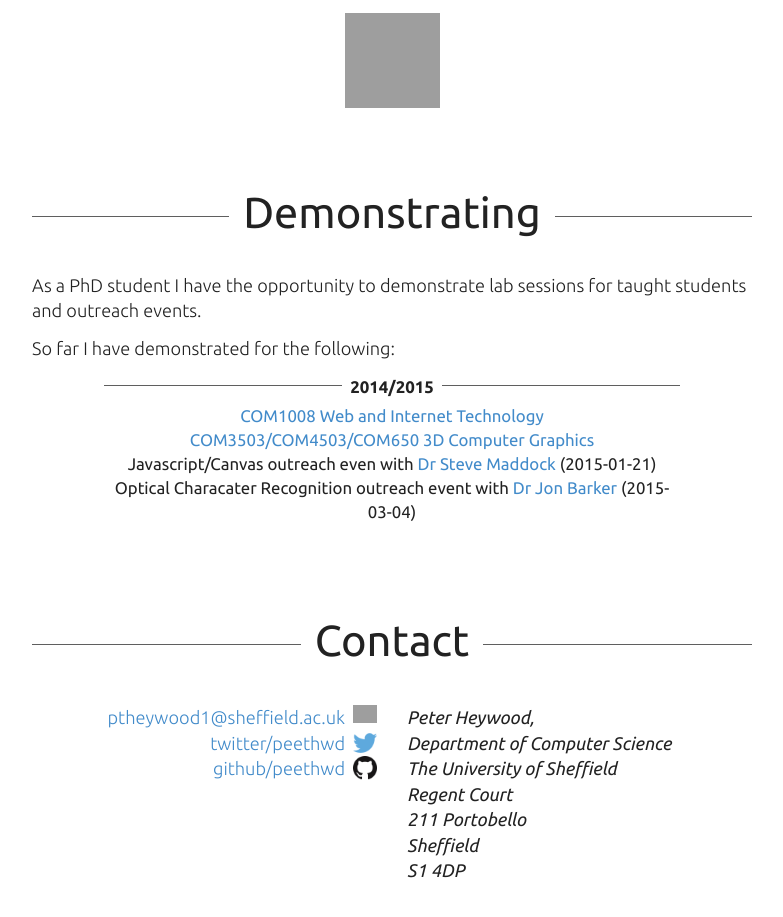
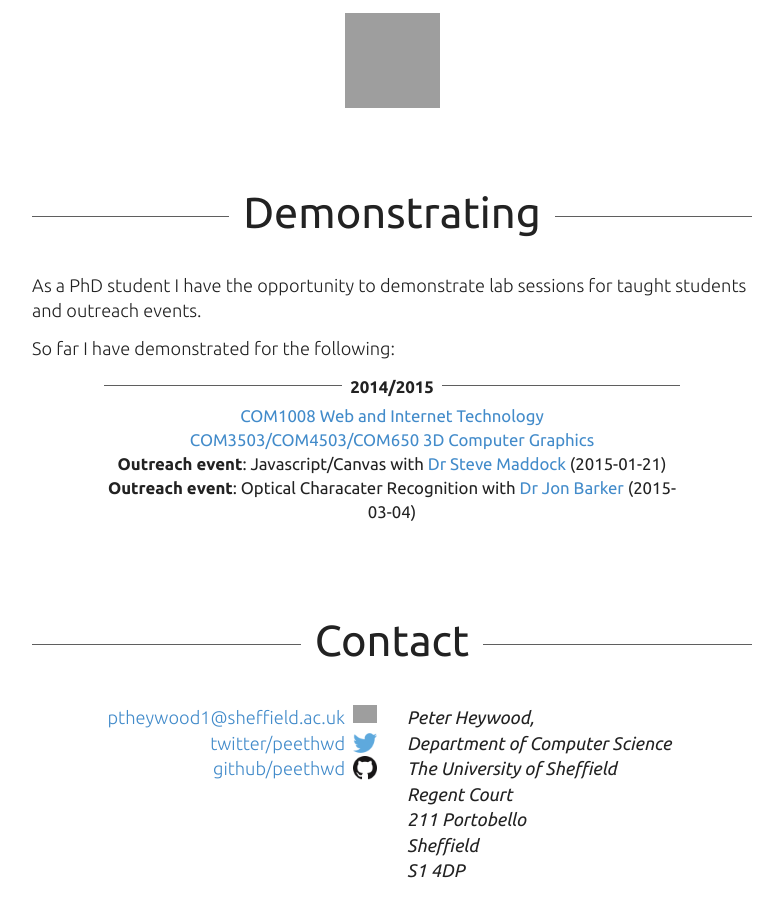
Before and after one commit to ptheywood/ptheywood.github.io, a Jekyll site: the page built from index.html, in a window 1280 px wide, cut to the strip 508-1428 px from the top of the page. Shown: the top 917 px of the strip, without its empty margins (248-1031 px from the left). Built offline with Jekyll 4.4.1, drawn with Linux system fonts in a browser that asks for light colours; nearby versions of some CDN libraries; grey boxes are pictures that could not be loaded.

Commit message:
outreach tweaks

```diff
--- a/index.html
+++ b/index.html
@@ -55,10 +55,10 @@ title: Peter Heywood | Computer Science PhD Student
                                         <a href="http://staffwww.dcs.shef.ac.uk/people/S.Maddock/campus_only/com3503/">COM3503/COM4503/COM650 3D Computer Graphics</a>
                                     </li>
                                     <li>
-                                        Javascript/Canvas outreach even with <a href="http://staffwww.dcs.shef.ac.uk/people/S.Maddock/">Dr Steve Maddock</a> (2015-01-21)
+                                        <strong>Outreach event</strong>: Javascript/Canvas with <a href="http://staffwww.dcs.shef.ac.uk/people/S.Maddock/">Dr Steve Maddock</a> (2015-01-21)
                                     </li>
                                     <li>
-                                        Optical Characater Recognition outreach event with <a href="http://staffwww.dcs.shef.ac.uk/people/J.Barker/">Dr Jon Barker</a> (2015-03-04)
+                                        <strong>Outreach event</strong>:  Optical Characater Recognition with <a href="http://staffwww.dcs.shef.ac.uk/people/J.Barker/">Dr Jon Barker</a> (2015-03-04)
                                     </li>
                                 </ul>
                             </li>
```
